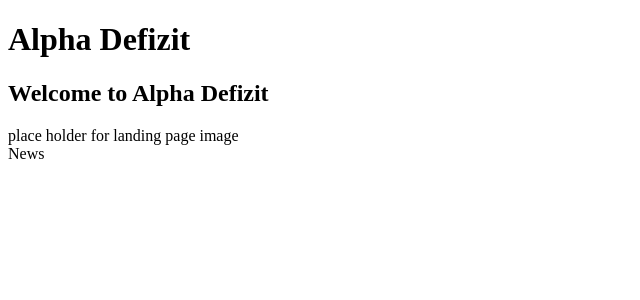
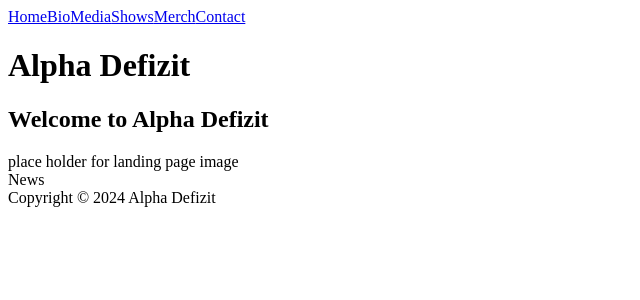
Before and after one commit to Draikth/alpha_deficit, a Next.js app: page / in a window 1280 px wide. Shown: the top 300 px of the page, without its empty margins (0-640 px from the left). Built offline with nearby package versions, Linux system fonts and the light colour scheme.

Commit message:
Set up the nav bar to each page

```diff
--- a/app/layout.tsx
+++ b/app/layout.tsx
@@ -1,5 +1,6 @@
 import type { Metadata } from 'next';
 import localFont from 'next/font/local';
+import Link from 'next/link';
 
 const geistSans = localFont({
   src: './fonts/GeistVF.woff',
@@ -28,7 +29,20 @@ export default function RootLayout({
   return (
     <html lang="en">
       <body className={`${geistSans.variable} ${geistMono.variable}`}>
+        <header>
+          <nav>
+            <div>
+              <Link href="/">Home</Link>
+              <Link href="/bio">Bio</Link>
+              <Link href="/media">Media</Link>
+              <Link href="/shows">Shows</Link>
+              <Link href="/merch">Merch</Link>
+              <Link href="/media">Contact</Link>
+            </div>
+          </nav>
+        </header>
         {children}
+        <footer>Copyright © 2024 Alpha Defizit</footer>
       </body>
     </html>
   );
```
